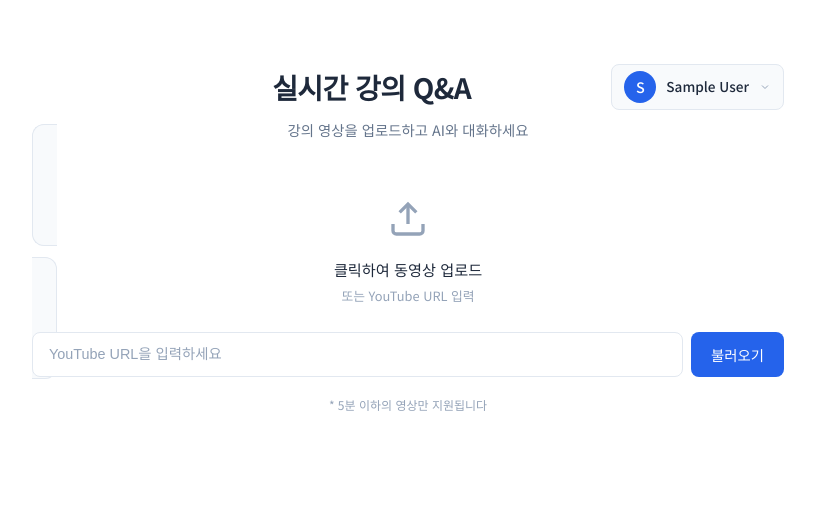
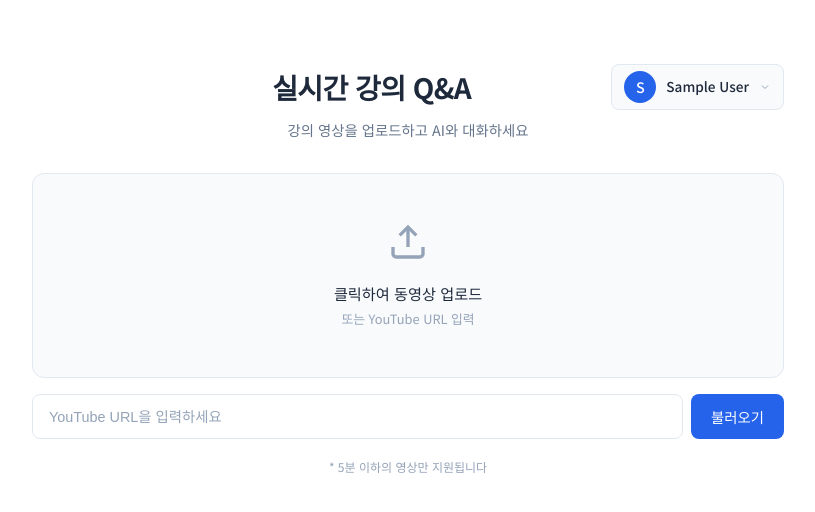
Before and after one commit to Jayyo/lecture-qa, a Flask app: page / in a window 1280 px wide. Shown: the top 512 px of the page, without its empty margins (232-1047 px from the left). Run offline with Flask 3, Linux system fonts and the light colour scheme; the visitor is signed in with stand-in values (Sample User, id 1).

Commit message:
Fix upload box UI for label element
- Add display: block to .upload-box CSS
- Add position: relative for proper input positioning
- Label elements are inline by default, need block display

```diff
--- a/static/css/style.css
+++ b/static/css/style.css
@@ -232,6 +232,8 @@ body {
 }
 
 .upload-box {
+    display: block;
+    position: relative;
     background: var(--bg-secondary);
     border: 1px solid var(--border-color);
     border-radius: 12px;
```
